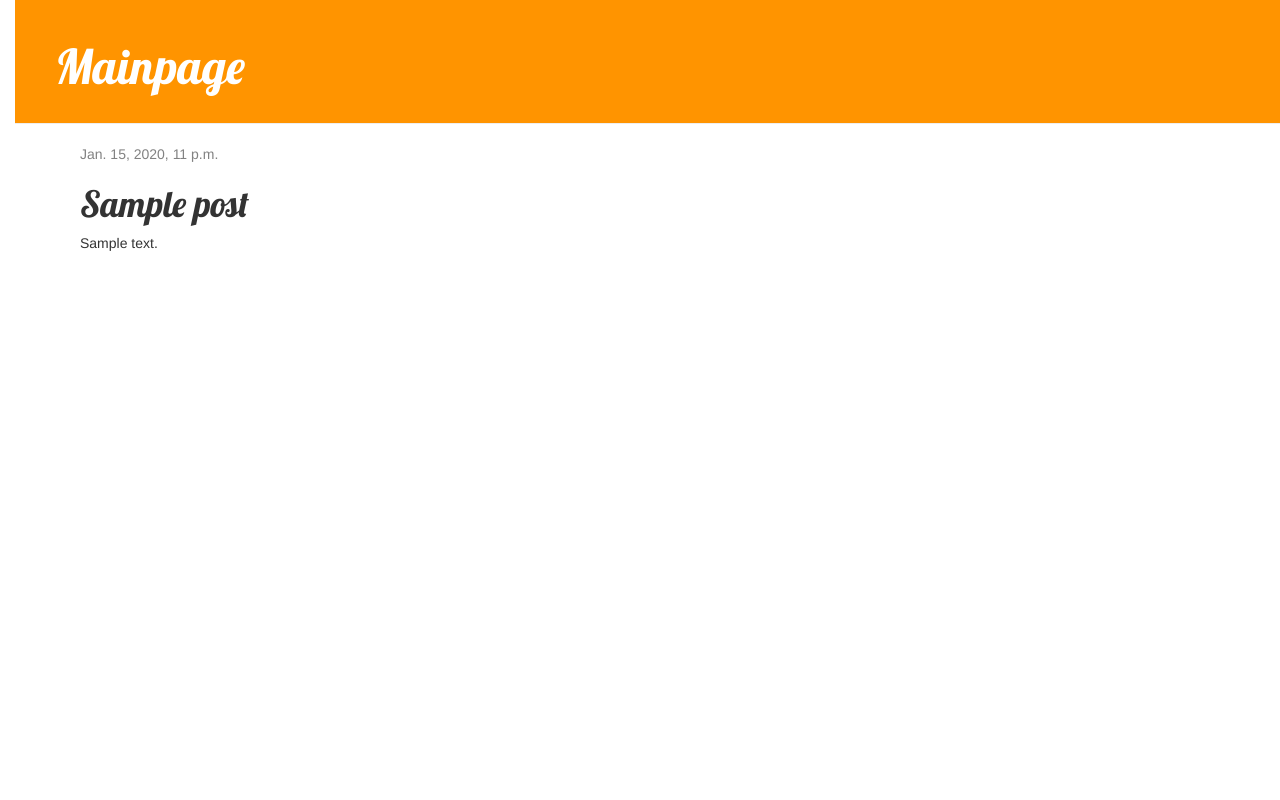
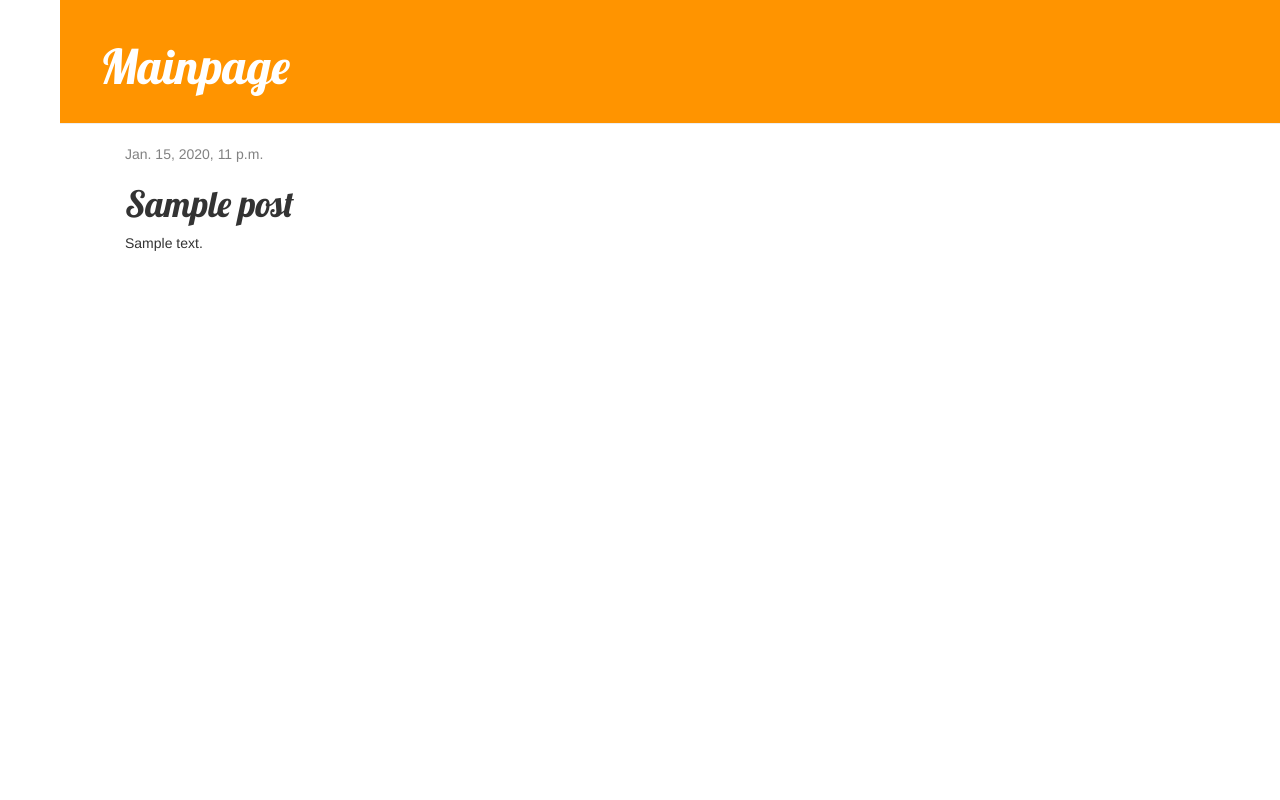
Before and after one commit to gtreadme/firstprojectsite, a Django app: page /post/1/ in a window 1280 px wide. Run offline with Django 3.2, Linux system fonts and the light colour scheme; tables that the repository leaves empty hold one stand-in row (values such as "Sample post"); some libraries are stand-ins or nearby versions.

Commit message:
CSS check

```diff
--- a/mainpage/static/css/mainpage.css
+++ b/mainpage/static/css/mainpage.css
@@ -3,7 +3,7 @@ h1 a {
     font-family: 'Lobster';
 }
 body {
-    padding-left: 15px;
+    padding-left: 60px;
 }
 .page-header {
     background-color: #ff9400;
@@ -23,6 +23,7 @@ body {
 
 h1, h2, h3, h4 {
     font-family: 'Lobster', cursive;
+
 }
 
 .date {
```
